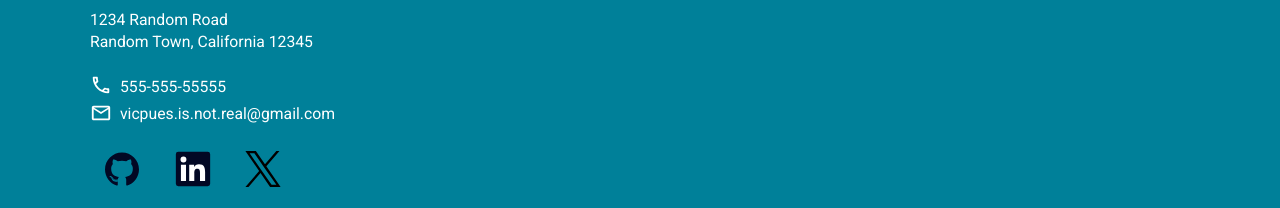
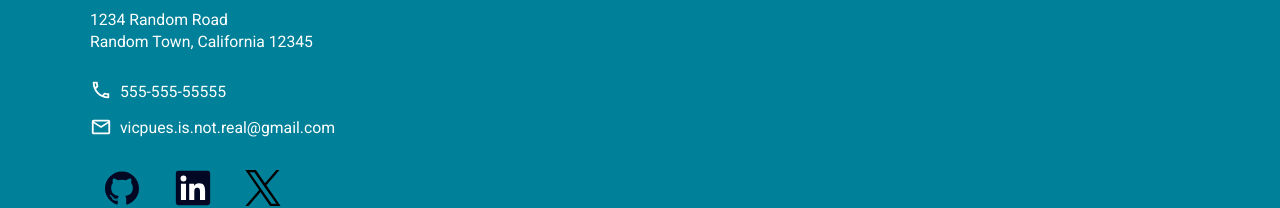
Before and after one commit to vicpues/odin-homepage, a React (Vite) app: page / in a window 1280 px wide. Shown: the part 1329-1537 px from the top of the page. Built offline with nearby package versions, Linux system fonts and the light colour scheme.

Commit message:
feat: Increase target size for contact address link

```diff
--- a/src/components/footer/Footer.css
+++ b/src/components/footer/Footer.css
@@ -30,6 +30,8 @@
   }
 
   address :link {
+    display: inline-block;
+    padding: 0.3em 0.6em 0.3em 0;
     color: #ffffff;
     text-align: center;
     text-decoration: none;
```
